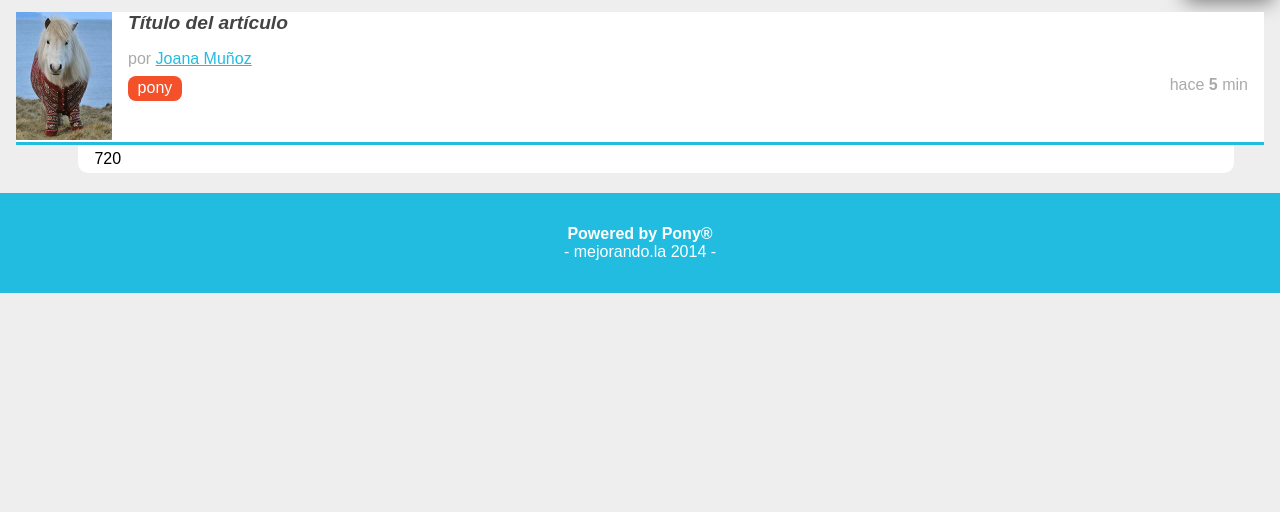
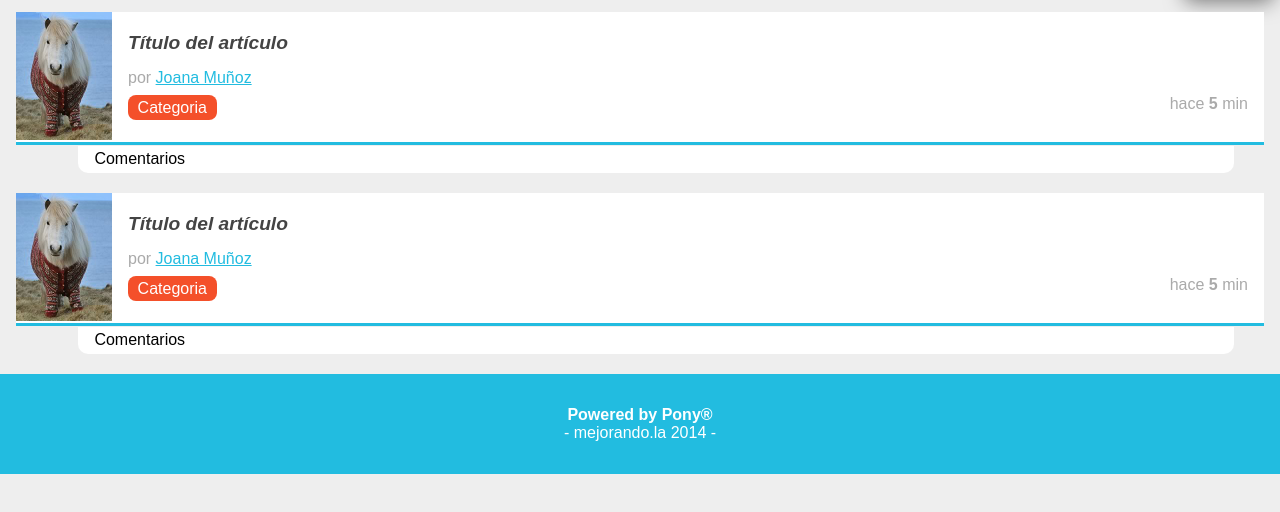
Before and after one commit to jsdesarrolloweb/puls2014-europa, a plain HTML site: page index.html in a window 1280 px wide. Shown: the part 140-652 px from the top of the page. Drawn offline with Linux system fonts and the light colour scheme.

Commit message:
últimos cambios de votación y titulo

```diff
--- a/estilos.css
+++ b/estilos.css
@@ -108,7 +108,6 @@ nav ul #publicar_nav a
 #contenido
 {
 	margin: 1em;
-	position: relative;
 }
 #contenido .item
 {
@@ -116,6 +115,7 @@ nav ul #publicar_nav a
 	border-bottom: 3px solid #22BCE0;
 	margin-bottom: 3em;
 	min-height: 130px; /* para que la imagen se vaya abajo del todo en el item */
+	position: relative;
 	/* overflow: hidden; Lo quitamos para que la barra de abajo del articulo sobresalga */
 }
 #contenido .item .imagen_item
@@ -131,6 +131,7 @@ nav ul #publicar_nav a
 {
 	font-size: 1.2em;
 	font-style: italic;
+	padding-top: 1em;
 }
 #contenido .item .titulo_item a
 {
@@ -166,8 +167,9 @@ nav ul #publicar_nav a
 	background: white;
 	border-radius: 0 0 10px 10px;
 	left: 5%;
-	top: 100%; /* para situar la barra de votacion abajo */
+	margin-top: 0.2em;
 	padding: 0.3em 1em;
 	position: absolute;
+	top: 100%; /* para situar la barra de votacion abajo */
 	width: 90%;
 }
--- a/index.html
+++ b/index.html
@@ -45,14 +45,38 @@
 				por <a href="#">Joana Muñoz</a>
 			</div>
 			<div class="datos_item">
-				<a href="#" class="tag_item">pony</a>
+				<a href="#" class="tag_item">Categoria</a>
 				<span class="fecha_item">
 					hace <strong>5</strong> min
 				</span>
 			</div>
 			<div class="votacion">
 				<a href="#" class="up"></a>
-				720
+				Comentarios
+				<a href="#" class="down"></a>
+			</div>
+		</article>
+		<article class="item">
+			<figure class="imagen_item">
+				<img src="imagen.jpg" />
+			</figure>
+			<h2 class="titulo_item">
+				<a href="#">
+					Título del artículo
+				</a>
+			</h2>
+			<div class="autor_item">
+				por <a href="#">Joana Muñoz</a>
+			</div>
+			<div class="datos_item">
+				<a href="#" class="tag_item">Categoria</a>
+				<span class="fecha_item">
+					hace <strong>5</strong> min
+				</span>
+			</div>
+			<div class="votacion">
+				<a href="#" class="up"></a>
+				Comentarios
 				<a href="#" class="down"></a>
 			</div>
 		</article>
```
